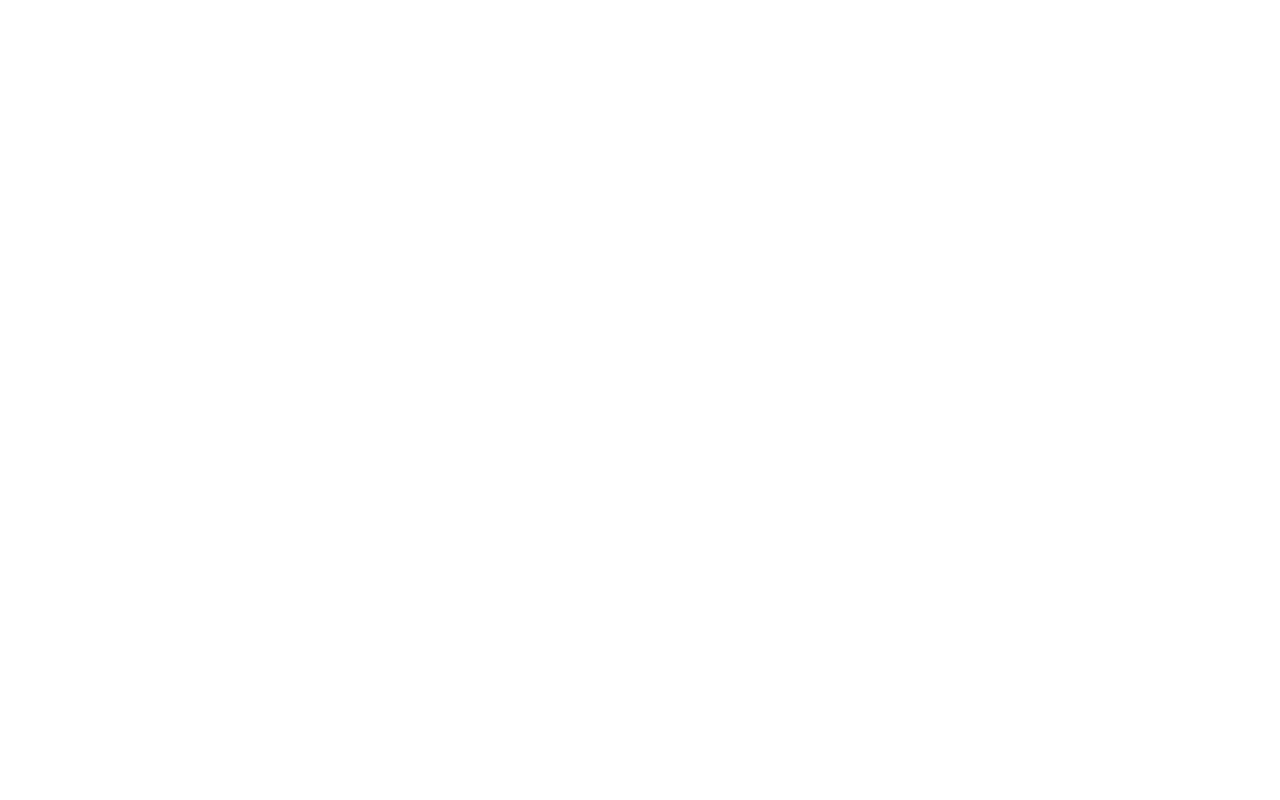
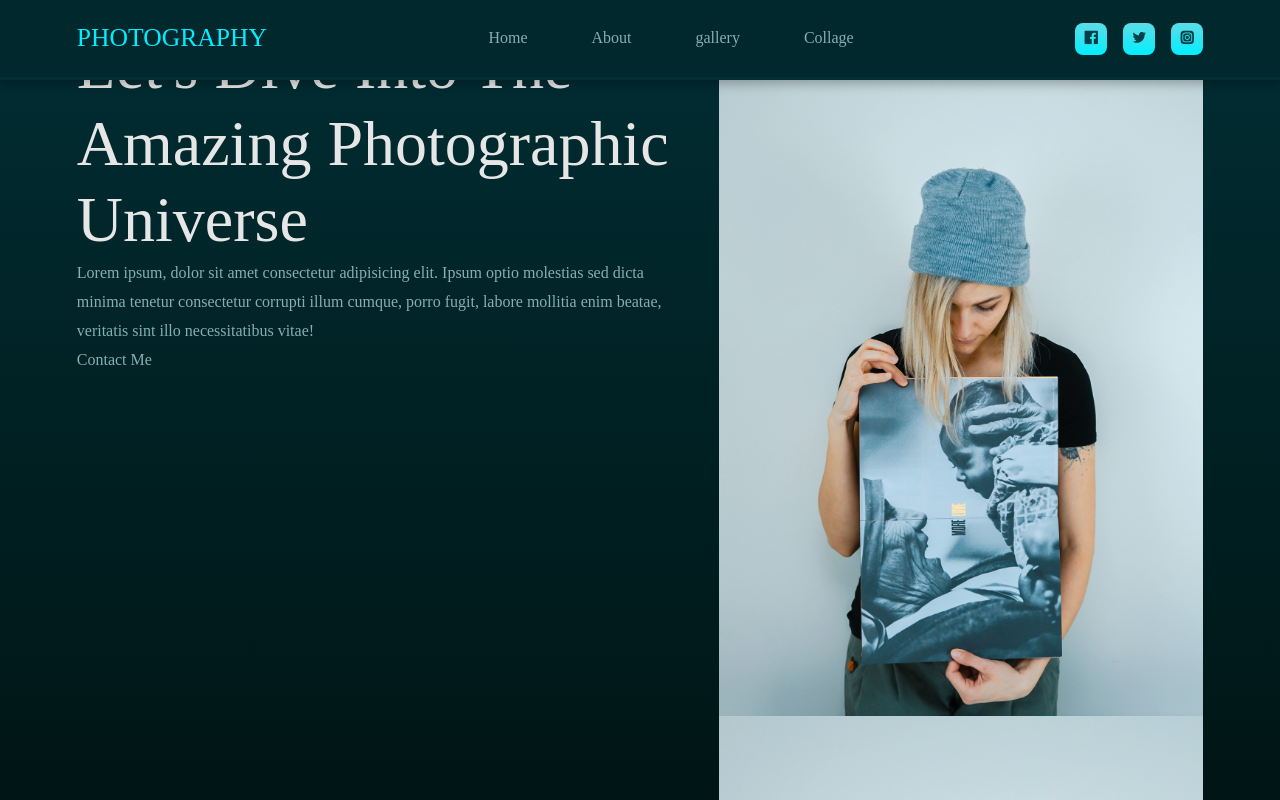
Before and after one commit to tanzidnirob/photography-website, a plain HTML site: page index.html in a window 1280 px wide. Drawn offline with nearby package versions, Linux system fonts and the light colour scheme.

Commit message:
Navbar Added

```diff
--- a/index.html
+++ b/index.html
@@ -5,9 +5,71 @@
     <meta http-equiv="X-UA-Compatible" content="IE=edge">
     <meta name="viewport" content="width=device-width, initial-scale=1.0">
     <title>PhotoGraphy Website Using Html & Css</title>
+
+
+    <!-- Custom Css -->
+
     <link rel="stylesheet" href="style.css">
+
+    <!-- custom Css End -->
+
+    <!-- Iconescout Cdn -->
+
+    <link rel="stylesheet" href="https://unicons.iconscout.com/release/v4.0.0/css/line.css">
+
+    <!-- IconeScout Cdn End -->
+
 </head>
 <body>
+    <!-- NavBar Start -->
 
+
+
+    <nav>
+        <div class="container nav-container">
+            <a href="#" class="nav-logo"><h2>Photography</h2></a>
+
+            <ul class="nav-links">
+                <li><a href="#">Home</a></li>
+                <li><a href="#about">About</a></li>
+                <li><a href="#gallery">gallery</a></li>
+                <li><a href="#collage">Collage</a></li>
+            </ul>
+
+            <ul class="nav-socials">
+                <a href="#"><i class="uil uil-facebook"></i></a>
+                <a href="#"><i class="uil uil-twitter"></i></a>
+                <a href="#"><i class="uil uil-instagram-alt"></i></a>
+            </ul>
+        </div>
+    </nav>
+
+
+    <!-- NavBar End -->
+
+
+    <!-- Header Start -->
+
+    <header>
+        <div class="container header-container">
+            <div class="header-left">
+                <a href="#" class="header-hashtag">2023 Best Photographer</a>
+                <h1>Let's Dive Into The Amazing Photographic Universe</h1>
+
+                <p>Lorem ipsum, dolor sit amet consectetur adipisicing elit. Ipsum optio molestias sed dicta minima tenetur consectetur corrupti illum cumque, porro fugit, labore mollitia enim beatae, veritatis sint illo necessitatibus vitae!</p>
+
+                <a href="#" class="header-btn">Contact Me</a>
+            </div>
+            <div class="header-right">
+                <div class="header-image-bg"></div>
+                <div class="header-image-lg">
+                    <img src="images/header.jpg" alt="">
+                </div>
+                <div class="header-image-md">
+                    <img src="images/header.jpg" alt="">
+                </div>
+            </div>
+        </div>
+    </header>
 </body>
 </html>
--- a/style.css
+++ b/style.css
@@ -0,0 +1,170 @@
+@import url('https://fonts.googleapis.com/css2?family=Poppins:ital,wght@0,100;0,200;0,300;0,400;0,500;0,600;0,700;0,800;0,900;1,100;1,200;1,300;1,400;1,500;1,600;1,700;1,800;1,900&display=swap');
+
+:root{
+    --color-primary: #02eeff;
+    --color-primary-varient: #5ddce5;
+    --color-bg-1: #001515;
+    --color-bg-2: #00282d;
+    --color-bg-3: #012e34;
+    --color-bg-4: #003f47;
+    --color-light: #85afb2;
+    --color-white: #e6e6e6;
+
+
+    --container-width-lg: 88%;
+    --container-width-md: 92%;
+
+
+    --transition: all 0.3s ease-in-out;
+
+}
+
+*{
+    margin: 0;
+    padding: 0;
+    box-sizing: border-box;
+    border: 0;
+    outline: 0;
+    list-style: none;
+    text-decoration: none;
+}
+
+
+
+html{
+    scroll-behavior: smooth;
+}
+body{
+    font-family: font-family: 'Poppins', sans-serif;
+    background-color: var(--color-bg-3);
+    color: var(--color-light);
+    line-height: 1.8;
+    overflow-x: hidden;
+}
+
+h1,h2{
+    line-height: 1.2;
+    font-weight: 400;
+}
+
+h1{
+    font-size: 4rem;
+    color: var(--color-white);
+}
+
+h2{
+    font-size: 3.5rem;
+}
+
+a{
+    color: var(--color-light);
+    transition: var(--transition);
+}
+
+a:hover{
+    color: var(--color-primary);
+}
+
+.container{
+    width: var(--container-width-lg);
+    margin: 0 auto;
+    max-width: 2160px;
+}
+
+img{
+    display: block;
+    width: 100%;
+    object-fit: cover;
+}
+
+
+/* =========NavBar============ */
+
+nav{
+    width: 100vw;
+    height: calc(16px * 5);
+    display: grid;
+    place-items: center;
+    position: fixed;
+    top: 0;
+    left: 0;
+    z-index: 20;
+    background: var(--color-bg-2);
+    border-bottom: 0.2rem solid var(--color-bg-3);
+    box-shadow: 0 0.2rem 0.7rem rgba(0 0 0 / 0.3);
+
+}
+
+
+.nav-container{
+    height: 100%;
+    display: flex;
+    justify-content: space-between;
+    align-items: center;
+}
+
+.nav-logo h2{
+ font-size: 1.6rem;
+ text-transform: uppercase;
+ font-weight: 500;
+ color: var(--color-primary);
+}
+
+.nav-links{
+    display: flex;
+    gap: 4rem;
+}
+
+.nav-socials{
+    display: flex;
+    gap: 1rem;
+}
+
+.nav-socials a{
+    width: 2rem;
+    height: 2rem;
+    display: grid;
+    place-items: center;
+    background-image: linear-gradient(var(--color-primary-varient),var(--color-primary));
+    color: var(--color-bg-4);
+    border-radius: 0.5rem;
+    transition: var(--transition);
+}
+
+.nav-socials a:hover{
+    box-shadow: 0 1rem 1rem rgba(0 0 0 / 1);
+}
+
+/*========= Nav End ===========*/
+
+
+/* =====Header start========= */
+
+header{
+    max-width: 100vw;
+    height: 100vh;
+    position: relative;
+    top: 0;
+    background: linear-gradient(var(--color-bg-3), var(--color-bg-1));
+    overflow: hidden;
+}
+
+/* .header-container{
+    display: flex;
+    gap: 10%;
+
+}
+
+.header-left{
+    flex-basis: 50%;
+}
+
+.header-right{
+    flex-basis: 40%;
+} */
+
+.header-container{
+    display: grid;
+    grid-template-columns: 53% 43%;
+    gap: 4%;
+}
```
